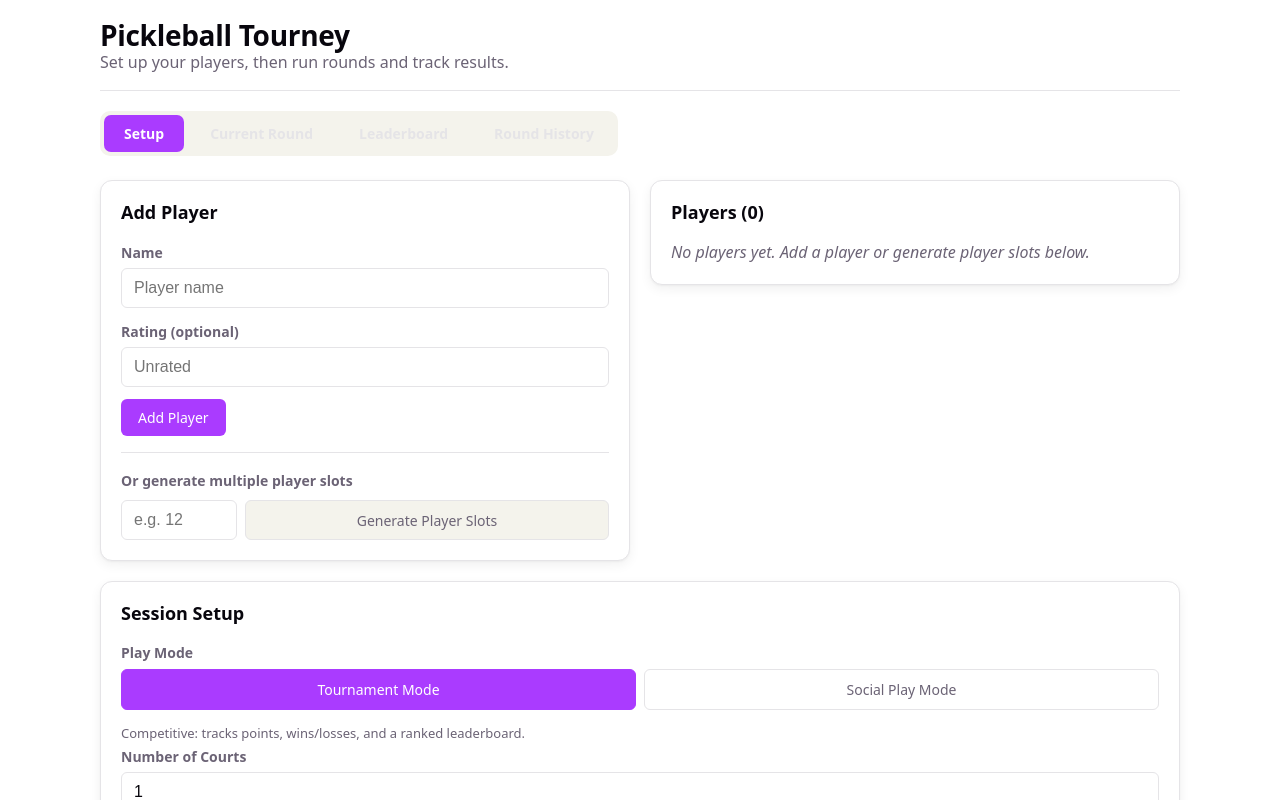
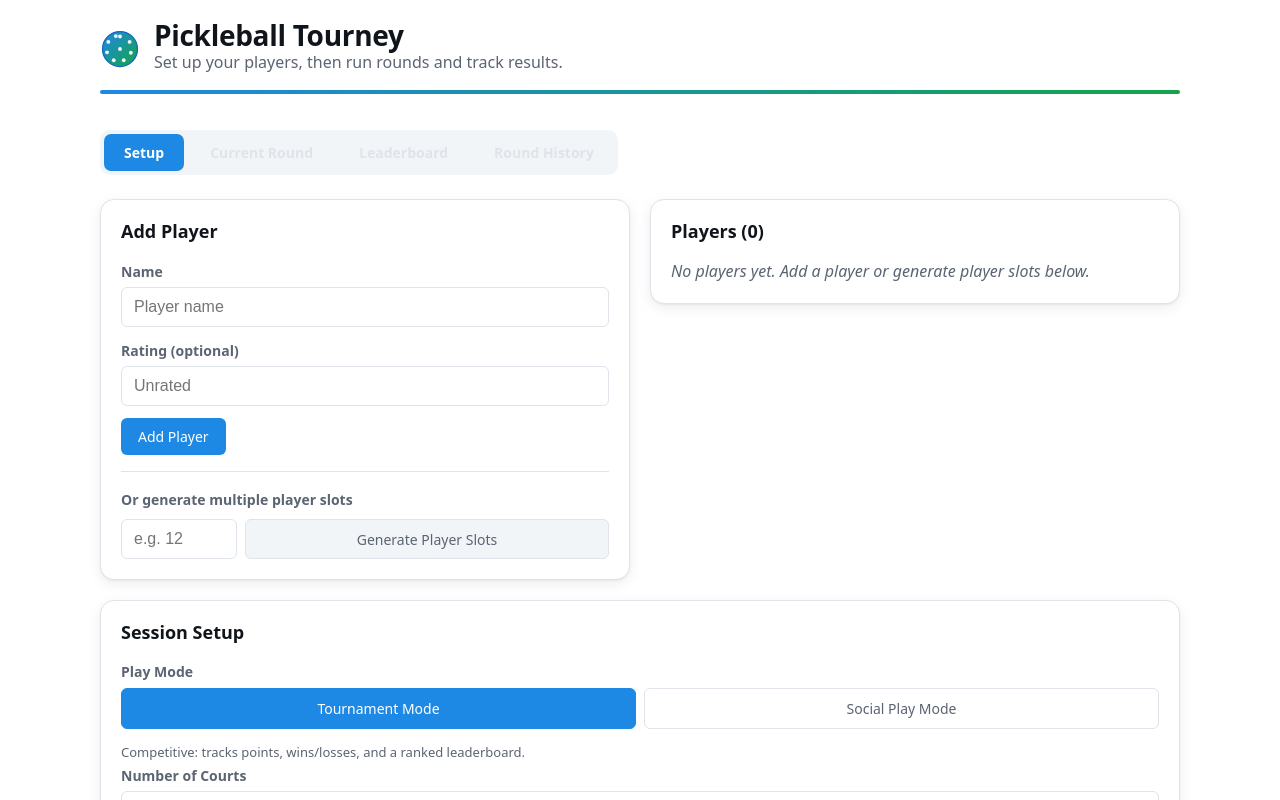
Before and after one commit to td-kuro/pickleball-tourney, a React (Vite) app: page / in a window 1280 px wide. Shown: the top 800 px of the page. Built offline with nearby package versions, Linux system fonts and the light colour scheme.

Commit message:
build v6 with colour

```diff
--- a/src/App.css
+++ b/src/App.css
@@ -8,7 +8,16 @@
 .app-header {
   margin-bottom: 20px;
   padding-bottom: 16px;
-  border-bottom: 1px solid var(--border);
+}
+
+.brand {
+  display: flex;
+  align-items: center;
+  gap: 14px;
+}
+
+.brand svg {
+  flex-shrink: 0;
 }
 
 .app-header h1 {
@@ -20,6 +29,13 @@
 .subtitle {
   margin: 0;
   color: var(--text);
+}
+
+.brand-bar {
+  margin-top: 16px;
+  height: 4px;
+  border-radius: 999px;
+  background: linear-gradient(90deg, var(--brand-blue), var(--brand-green));
 }
 
 /* Tab navigation */
@@ -71,16 +87,15 @@
 
 .reset-button {
   background: transparent;
-  color: var(--text);
-  border: 1px solid var(--border);
-  font-weight: 600;
+  color: #c0392b;
+  border: 1.5px solid rgba(192, 57, 43, 0.4);
+  font-weight: 700;
   font-size: 13px;
   padding: 8px 14px;
 }
 
 .reset-button:hover:not(:disabled) {
   background: rgba(192, 57, 43, 0.1);
-  color: #c0392b;
   border-color: #c0392b;
 }
 
@@ -89,7 +104,7 @@
 .card {
   background: var(--bg);
   border: 1px solid var(--border);
-  border-radius: 12px;
+  border-radius: 14px;
   box-shadow: var(--shadow);
   padding: 20px;
   margin-bottom: 20px;
@@ -129,6 +144,11 @@
   color: var(--accent);
 }
 
+.mode-badge.social {
+  background: var(--accent-2-bg);
+  color: var(--accent-2);
+}
+
 /* Setup view layout */
 
 .setup-grid {
@@ -153,10 +173,20 @@
   text-align: center;
 }
 
+/* Primary "go" actions (Start Matches, Generate Next Round) get their own
+   green accent so they stand out from the blue default button colour. */
+.cta-button {
+  background: var(--accent-2);
+  font-weight: 700;
+}
+
+.cta-button:hover:not(:disabled) {
+  background: var(--accent-2-hover);
+}
+
 .start-button {
   padding: 14px 32px;
   font-size: 16px;
-  font-weight: 600;
 }
 
 /* Player form */
@@ -335,7 +365,7 @@ button.danger:hover:not(:disabled) {
 }
 
 .hint.winner-hint {
-  color: var(--accent);
+  color: var(--accent-2);
   font-weight: 600;
 }
 
@@ -379,6 +409,13 @@ button.danger:hover:not(:disabled) {
   border-color: var(--accent);
 }
 
+/* Social Play's toggle reuses the green accent so the blue/green pairing
+   also reads as "Tournament vs. Social", matching the mode badge colours. */
+.toggle-option.active.toggle-option-green {
+  background: var(--accent-2);
+  border-color: var(--accent-2);
+}
+
 /* Round / match cards */
 
 .match-list {
@@ -389,6 +426,7 @@ button.danger:hover:not(:disabled) {
 
 .match-card {
   border: 1px solid var(--border);
+  border-top: 3px solid var(--accent-border);
   border-radius: 10px;
   padding: 14px;
 }
@@ -419,8 +457,8 @@ button.danger:hover:not(:disabled) {
 }
 
 .match-team.winner {
-  background: var(--accent-bg);
-  border-color: var(--accent-border);
+  background: var(--accent-2-bg);
+  border-color: var(--accent-2-border);
 }
 
 .match-team-name {
@@ -467,9 +505,9 @@ button.danger:hover:not(:disabled) {
 .bye-chip {
   padding: 6px 14px;
   border-radius: 999px;
-  background: var(--code-bg);
-  border: 1px solid var(--border);
-  color: var(--text);
+  background: var(--accent-bg);
+  border: 1px solid var(--accent-border);
+  color: var(--accent-hover);
   font-size: 14px;
   font-weight: 600;
 }
@@ -492,6 +530,10 @@ button.danger:hover:not(:disabled) {
   padding: 10px;
   border-bottom: 1px solid var(--border);
   white-space: nowrap;
+}
+
+.leaderboard-table thead tr {
+  border-bottom: 2px solid var(--accent-border);
 }
 
 .leaderboard-table th {
@@ -518,11 +560,11 @@ button.danger:hover:not(:disabled) {
 }
 
 .leaderboard-table tbody tr.leaderboard-top {
-  background: var(--accent-bg);
+  background: var(--accent-2-bg);
 }
 
 .leaderboard-table tbody tr.leaderboard-top td:first-child {
-  color: var(--accent);
+  color: var(--accent-2);
   font-weight: 700;
 }
 
@@ -542,6 +584,7 @@ button.danger:hover:not(:disabled) {
 
 .round-history-entry {
   border: 1px solid var(--border);
+  border-left: 3px solid var(--accent-border);
   border-radius: 8px;
   padding: 12px 14px;
 }
--- a/src/App.tsx
+++ b/src/App.tsx
@@ -2,6 +2,7 @@ import { useEffect, useState, type FormEvent } from 'react';
 import './App.css';
 import { ByeList } from './components/ByeList';
 import { Leaderboard } from './components/Leaderboard';
+import { PickleballLogo } from './components/PickleballLogo';
 import { PlayerForm } from './components/PlayerForm';
 import { PlayerList } from './components/PlayerList';
 import { PlayerStats } from './components/PlayerStats';
@@ -62,8 +63,14 @@ function App() {
   return (
     <div className="app">
       <header className="app-header">
-        <h1>Pickleball Tourney</h1>
-        <p className="subtitle">Set up your players, then run rounds and track results.</p>
+        <div className="brand">
+          <PickleballLogo size={40} />
+          <div>
+            <h1>Pickleball Tourney</h1>
+            <p className="subtitle">Set up your players, then run rounds and track results.</p>
+          </div>
+        </div>
+        <div className="brand-bar" aria-hidden="true" />
       </header>
 
       <div className="tab-bar">
@@ -142,7 +149,7 @@ function App() {
               <>
                 <button
                   type="button"
-                  className="start-button"
+                  className="cta-button start-button"
                   onClick={handleStartMatches}
                   disabled={!startCheck.ok}
                 >
@@ -151,7 +158,7 @@ function App() {
                 {!startCheck.ok && <p className="hint error">{startCheck.reason}</p>}
               </>
             ) : (
-              <button type="button" className="start-button" onClick={() => setView('round')}>
+              <button type="button" className="cta-button start-button" onClick={() => setView('round')}>
                 Go to Current Round
               </button>
             )}
--- /dev/null
+++ b/src/components/PickleballLogo.tsx
@@ -0,0 +1,44 @@
+interface PickleballLogoProps {
+  size?: number;
+  className?: string;
+}
+
+// Simple pickleball-ball mark: a blue-to-green sphere (tying the two brand
+// colours together in one icon) with the small round holes a pickleball is
+// known for. Deliberately plain — a handful of circles, no gradients-within
+// gradients or fine detail — so it stays crisp at small sizes.
+export function PickleballLogo({ size = 32, className }: PickleballLogoProps) {
+  const holes: Array<[number, number]> = [
+    [24, 9],
+    [35.5, 15.5],
+    [37, 28.5],
+    [28.5, 37.5],
+    [16.5, 37.5],
+    [8.5, 28],
+    [10, 15.5],
+    [19, 8.5],
+    [24, 24],
+  ];
+
+  return (
+    <svg
+      width={size}
+      height={size}
+      viewBox="0 0 48 48"
+      className={className}
+      role="img"
+      aria-label="Pickleball Tourney logo"
+    >
+      <defs>
+        <linearGradient id="pickleball-logo-gradient" x1="4" y1="4" x2="44" y2="44" gradientUnits="userSpaceOnUse">
+          <stop offset="0%" stopColor="var(--brand-blue)" />
+          <stop offset="100%" stopColor="var(--brand-green)" />
+        </linearGradient>
+      </defs>
+      <circle cx="24" cy="24" r="21" fill="url(#pickleball-logo-gradient)" stroke="var(--brand-blue-dark)" strokeWidth="1.5" />
+      {holes.map(([cx, cy]) => (
+        <circle key={`${cx}-${cy}`} cx={cx} cy={cy} r="2.3" fill="#fff" fillOpacity="0.92" />
+      ))}
+    </svg>
+  );
+}
--- a/src/components/RoundView.tsx
+++ b/src/components/RoundView.tsx
@@ -31,7 +31,7 @@ export function RoundView({ players, settings, rounds, onGenerateRound, onSetSco
               : `Social Play — ${socialScoringModeLabel(settings.socialScoringMode)}`}
           </span>
         </div>
-        <button type="button" onClick={onGenerateRound} disabled={!generateCheck.ok}>
+        <button type="button" className="cta-button" onClick={onGenerateRound} disabled={!generateCheck.ok}>
           Generate Next Round
         </button>
       </div>
--- a/src/components/TournamentSetup.tsx
+++ b/src/components/TournamentSetup.tsx
@@ -48,7 +48,7 @@ export function TournamentSetup({ settings, onChange, playerCount }: TournamentS
           </button>
           <button
             type="button"
-            className={settings.playMode === 'social' ? 'toggle-option active' : 'toggle-option'}
+            className={settings.playMode === 'social' ? 'toggle-option active toggle-option-green' : 'toggle-option'}
             onClick={() => handlePlayModeChange('social')}
           >
             Social Play Mode
--- a/src/index.css
+++ b/src/index.css
@@ -1,14 +1,37 @@
 :root {
-  --text: #6b6375;
-  --text-h: #08060d;
+  /* Pickleball-inspired theme: court blue is the primary/interactive
+     colour (buttons, tabs, focus rings); court green is reserved for
+     "go"/positive states (Start Matches, Generate Next Round, winners,
+     top of the leaderboard, Social Play accents). Keep using these
+     variables rather than new hardcoded colours so the palette stays in
+     one place. */
+  --brand-blue: #1e88e5;
+  --brand-blue-dark: #1565c0;
+  --brand-blue-tint: #e8f3fd;
+  --brand-blue-border: rgba(30, 136, 229, 0.35);
+
+  --brand-green: #16a34a;
+  --brand-green-dark: #15803d;
+  --brand-green-tint: #e7f8ee;
+  --brand-green-border: rgba(22, 163, 74, 0.35);
+
+  --text: #5b6472;
+  --text-h: #10151b;
   --bg: #fff;
-  --border: #e5e4e7;
-  --code-bg: #f4f3ec;
-  --accent: #aa3bff;
-  --accent-hover: #9420f0;
-  --accent-bg: rgba(170, 59, 255, 0.1);
-  --accent-border: rgba(170, 59, 255, 0.5);
-  --shadow: 0 1px 2px rgba(16, 12, 24, 0.04), 0 4px 12px rgba(16, 12, 24, 0.06);
+  --border: #dfe4ea;
+  --code-bg: #f2f5f8;
+
+  --accent: var(--brand-blue);
+  --accent-hover: var(--brand-blue-dark);
+  --accent-bg: var(--brand-blue-tint);
+  --accent-border: var(--brand-blue-border);
+
+  --accent-2: var(--brand-green);
+  --accent-2-hover: var(--brand-green-dark);
+  --accent-2-bg: var(--brand-green-tint);
+  --accent-2-border: var(--brand-green-border);
+
+  --shadow: 0 1px 2px rgba(10, 20, 35, 0.05), 0 4px 14px rgba(10, 20, 35, 0.07);
 
   font: 16px/145% system-ui, 'Segoe UI', Roboto, sans-serif;
   color-scheme: light dark;
@@ -22,16 +45,33 @@
 
 @media (prefers-color-scheme: dark) {
   :root {
-    --text: #9ca3af;
-    --text-h: #f3f4f6;
-    --bg: #16171d;
-    --border: #2e303a;
-    --code-bg: #1f2028;
-    --accent: #c084fc;
-    --accent-hover: #d3a3fd;
-    --accent-bg: rgba(192, 132, 252, 0.15);
-    --accent-border: rgba(192, 132, 252, 0.5);
-    --shadow: 0 1px 2px rgba(0, 0, 0, 0.2), 0 4px 12px rgba(0, 0, 0, 0.25);
+    --brand-blue: #60a5fa;
+    --brand-blue-dark: #93c5fd;
+    --brand-blue-tint: rgba(96, 165, 250, 0.16);
+    --brand-blue-border: rgba(96, 165, 250, 0.4);
+
+    --brand-green: #4ade80;
+    --brand-green-dark: #86efac;
+    --brand-green-tint: rgba(74, 222, 128, 0.16);
+    --brand-green-border: rgba(74, 222, 128, 0.4);
+
+    --text: #9ca7b4;
+    --text-h: #f2f5f8;
+    --bg: #0f151c;
+    --border: #29323d;
+    --code-bg: #1a222b;
+
+    --accent: var(--brand-blue);
+    --accent-hover: var(--brand-blue-dark);
+    --accent-bg: var(--brand-blue-tint);
+    --accent-border: var(--brand-blue-border);
+
+    --accent-2: var(--brand-green);
+    --accent-2-hover: var(--brand-green-dark);
+    --accent-2-bg: var(--brand-green-tint);
+    --accent-2-border: var(--brand-green-border);
+
+    --shadow: 0 1px 2px rgba(0, 0, 0, 0.3), 0 4px 14px rgba(0, 0, 0, 0.3);
   }
 }
 
```
Also changed, not shown: 1 other file (tests, documents, lock files or other folders).
